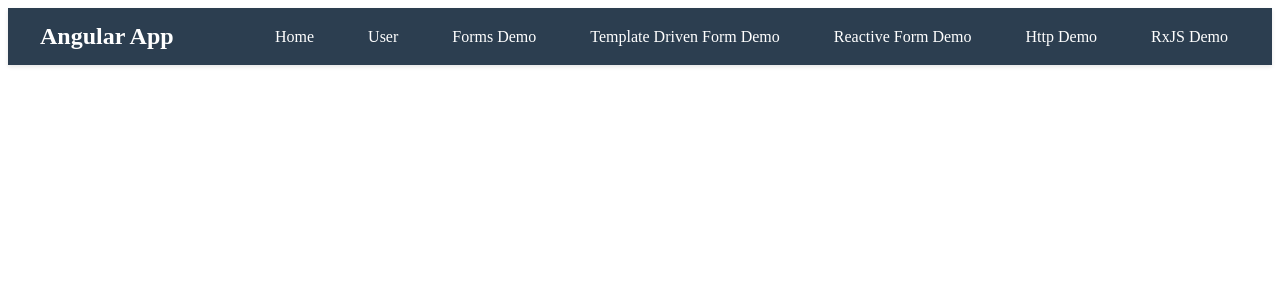
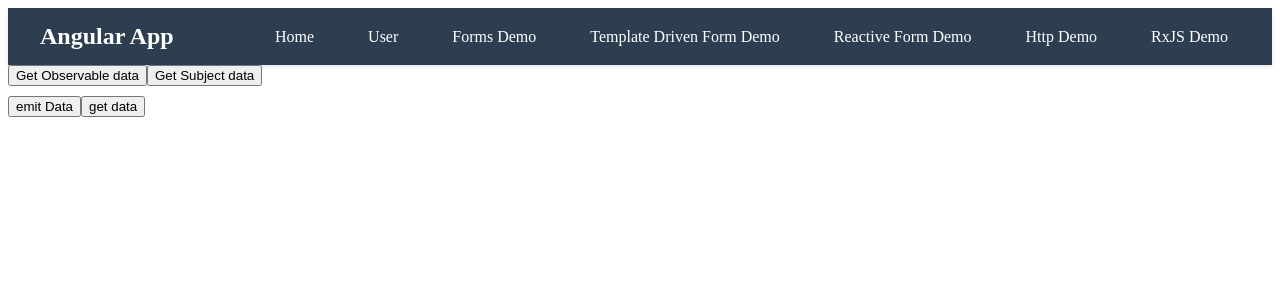
Before and after one commit to ashishsamuel/angular-project-learning5, an Angular app: page /subjects in a window 1280 px wide. Before the commit this address led to /. Shown: the top 300 px of the page. Built offline with nearby package versions, Linux system fonts and the light colour scheme.

Commit message:
rxjs operators subjects code changes

```diff
--- a/src/app/api-service.service.ts
+++ b/src/app/api-service.service.ts
@@ -1,26 +1,41 @@
 import { HttpClient } from '@angular/common/http';
-import { inject, Injectable } from '@angular/core';
-import { map } from 'rxjs';
+import { inject, Injectable, signal, WritableSignal } from '@angular/core';
+import { map, tap } from 'rxjs';
 
 @Injectable({
-  providedIn: 'root'
+  providedIn: 'root',
 })
 export class ApiServiceService {
-
   http = inject(HttpClient);
 
-  constructor() { }
+  allUsersDataList:WritableSignal<any> = signal(null);
+
+  constructor() {}
 
   getUserDetails() {
-    return this.http.get('https://jsonplaceholder.typicode.com/users').pipe(map((userList:any)=>userList.map(user => {
-      return {
-        userId: user.id,
-        userName: user.name
-      }
-    })))
+    return this.http.get('https://jsonplaceholder.typicode.com/users').pipe(
+      tap(userList=>{
+        console.log("full userList inside tap operator", userList);
+        this.allUsersDataList.set(userList);
+      }),
+      map((userList: any) =>
+        userList.map((user) => {
+          return {
+            userId: user.id,
+            userName: user.name,
+          };
+        }),
+      ),
+    );
   }
 
   getSingleUserDetails() {
-    return this.http.get('https://jsonplaceholder.typicode.com/users/3').pipe(map((userData:any)=>userData.address)
-  )}
+    return this.http
+      .get('https://jsonplaceholder.typicode.com/users/3')
+      .pipe(
+        tap(singleUser=>{
+          console.log("Full details of a single user",singleUser);
+        }),
+        map((userData: any) => userData.address));
+  }
 }
--- a/src/app/app.routes.ts
+++ b/src/app/app.routes.ts
@@ -9,6 +9,7 @@ import { ObservablePromiseDemoComponent } from './observable-promise-demo/observ
 import { RxjsOperatorDemoComponent } from './rxjs-operator-demo/rxjs-operator-demo.component';
 import { SignalsDemoComponent } from './signals-demo/signals-demo.component';
 import { SignalsComponent } from './signals/signals.component';
+import { SubjectsComponent } from './subjects/subjects.component';
 
 export const routes: Routes = [
   { path: '', component: HomeComponent },
@@ -22,5 +23,7 @@ export const routes: Routes = [
   { path: 'rxjs-demo', component: RxjsOperatorDemoComponent},
   { path: 'signals-demo', component: SignalsDemoComponent},
   { path: 'signals-first', component: SignalsComponent},
-  { path: 'rxjs-operator-demo', component: RxjsOperatorDemoComponent}
+  { path: 'rxjs-operator-demo', component: RxjsOperatorDemoComponent},
+  { path: 'subjects', component: SubjectsComponent},
+
 ];
--- a/src/app/rxjs-operator-demo/rxjs-operator-demo.component.html
+++ b/src/app/rxjs-operator-demo/rxjs-operator-demo.component.html
@@ -4,3 +4,11 @@
 </div> -->
 
 <button #btn (click)="createObservableFromFromEvent()">Create observable fromevent operator of RxJS</button>
+
+<div>
+  {{allUsersListData()}}
+</div>
+
+<div style="margin-top: 10px;">
+  <input type="text" [formControl]="searchValue">
+</div>
--- a/src/app/rxjs-operator-demo/rxjs-operator-demo.component.ts
+++ b/src/app/rxjs-operator-demo/rxjs-operator-demo.component.ts
@@ -1,13 +1,14 @@
 import { CommonModule } from '@angular/common';
 import { HttpClient, HttpClientModule } from '@angular/common/http';
 import { Component, ElementRef, inject, OnInit, ViewChild } from '@angular/core';
-import { filter, from, fromEvent, map, Observable, of } from 'rxjs';
+import { debounceTime, filter, from, fromEvent, interval, map, Observable, of, take } from 'rxjs';
 import { ApiServiceService } from '../api-service.service';
+import { FormControl, ReactiveFormsModule } from '@angular/forms';
 
 @Component({
   selector: 'app-rxjs-operator-demo',
   standalone: true,
-  imports: [CommonModule],
+  imports: [CommonModule, ReactiveFormsModule],
   providers: [ApiServiceService],
   templateUrl: './rxjs-operator-demo.component.html',
   styleUrl: './rxjs-operator-demo.component.scss'
@@ -19,8 +20,15 @@ export class RxjsOperatorDemoComponent implements OnInit{
   numberArray!: number[];
 
   apiService = inject(ApiServiceService);
+  allUsersListData!: any;
+  searchValue = new FormControl();
 
   constructor() {
+
+    this.searchValue.valueChanges.pipe(debounceTime(1000)).subscribe((data)=>{
+      console.log("data inside searchvalue",data);
+    })
+
     this.apiService.getUserDetails().subscribe(res=>{
       console.log("response",res);
     })
@@ -28,6 +36,21 @@ export class RxjsOperatorDemoComponent implements OnInit{
     this.apiService.getSingleUserDetails().subscribe(res=>{
       console.log("response", res);
     })
+    this.allUsersListData = this.apiService.allUsersDataList;
+    console.log("alluserslist data", this.allUsersListData);
+
+    // use of filter operator for filtering even numbers
+    const timeValue = interval(1000);
+    // timeValue.pipe(filter(num=> num%2==0)).subscribe((data)=>{
+    //   console.log("data",data);
+    // })
+
+    // use of take operator until how many values we want to emit the data
+    // timeValue.pipe(filter(num=> num%2==0),take(7)).subscribe((data)=>{
+    //   console.log("first 7 even numbers", data);
+    // })
+
+
   }
 
   ngOnInit() {
--- /dev/null
+++ b/src/app/subjects/subjects.component.html
@@ -0,0 +1,15 @@
+<div style="display: flex;">
+    <button (click)="getObservableData()">Get Observable data</button>
+    <button (click)="getSubjectData()">Get Subject data</button>
+</div>
+
+<div style="display: flex;margin-top: 10px;">
+    <button (click)="emitData()">emit Data</button>
+    <button (click)="getData()">get data</button>
+</div>
+
+<div style="margin-top: 15px;">
+    <div *ngFor="let data of myData">
+        {{data}}
+    </div>
+</div>
--- /dev/null
+++ b/src/app/subjects/subjects.component.ts
@@ -0,0 +1,69 @@
+import { CommonModule } from '@angular/common';
+import { Component } from '@angular/core';
+import { BehaviorSubject, Observable, ReplaySubject, Subject } from 'rxjs';
+
+@Component({
+  selector: 'app-subjects',
+  standalone: true,
+  imports: [ CommonModule],
+  templateUrl: './subjects.component.html',
+  styleUrl: './subjects.component.scss'
+})
+export class SubjectsComponent {
+
+  myData:any = [];
+  // subject
+  // subject = new Subject();
+
+  // ReplaySubject
+  // subject = new ReplaySubject(3);
+
+  // BehaviorSubject
+  // behviorsubject with initial value as null
+  // subject = new BehaviorSubject(null);
+
+  // behaviorSubject with initial value other than null
+  subject = new BehaviorSubject(654789);
+
+  getObservableData() {
+    let observable$ = new Observable<string>(observer=>{observer.next("This is value emitted from observable")})
+
+    observable$.subscribe((data)=>{
+      console.log("data obtained from observable", data);
+    })
+  }
+
+  getSubjectData() {
+    let subject$ = new Subject<string>();
+
+    subject$.subscribe((data)=>{
+      console.log("data obtained from subject",data);
+    })
+    subject$.next("This is value emitted from subject");
+  }
+
+  getData() {
+    this.subject.subscribe((data)=>{
+      console.log("data subscribed", data);
+      this.myData.push(data);
+    })
+  }
+
+  emitData() {
+    this.subject.next(1);
+    console.log(1);
+    setTimeout(() => {
+      this.subject.next(2);
+      console.log(2);
+    }, 1000);
+    setTimeout(() => {
+      this.subject.next(3);
+      console.log(3);
+    }, 2000);
+    setTimeout(() => {
+      this.subject.next(4);
+      console.log(4);
+    }, 3000);
+
+  }
+}
```
Also changed, not shown: src/app/subjects/subjects.component.scss (added), 1 other file (tests, documents, lock files or other folders).
